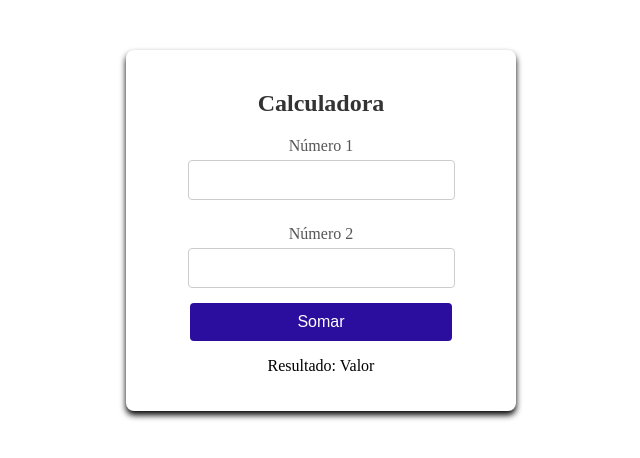
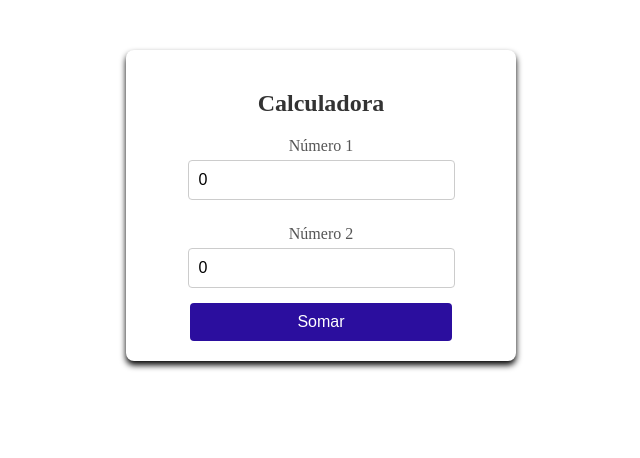
Before and after one commit to LeonSantana7/conceitos-basicos, an Angular app: page / in a window 1280 px wide. Shown: the top 458 px of the page, without its empty margins (319-959 px from the left). Built offline with nearby package versions, Linux system fonts and the light colour scheme.

Commit message:
feat(calculadora): adiciona funcionalidade de soma entre dois números

```diff
--- a/src/app/calculadora/calculadora.component.html
+++ b/src/app/calculadora/calculadora.component.html
@@ -1,17 +1,23 @@
 <div class="container">
     <div class="form-box">
-        <form>
+        <form #frm="ngForm" (ngSubmit)="calcularResultado()">
             <h2>Calculadora</h2>
             <label for="numero1">Número 1</label>
-            <input type="number" name="numero1" id="numero1">
+            <input type="number" name="numero1" id="numero1" [(ngModel)]="numero1">
 
             <label for="numero2">Número 2</label>
-            <input type="number" name="numero2" id="numero2">
+            <input type="number" name="numero2" id="numero2" [(ngModel)]="numero2">
 
             <button type="submit">Somar</button>
         </form>
+
+        <div class="result-display" *ngIf="resultado">
+            <p>Seu resultado está abaixo: <br><span id="result">{{ resultado }}</span></p>
+        </div>
+        <!-- @if (resultado) {
         <div class="result-display">
-            <p>Resultado: <span id="result">Valor</span></p>
+            <p>Resultado: <span id="result">{{ resultado }}</span></p>
         </div>
+        } -->
     </div>
 </div>
--- a/src/app/calculadora/calculadora.component.scss
+++ b/src/app/calculadora/calculadora.component.scss
@@ -1,4 +1,4 @@
-body{
+body {
     margin: 0;
     font-family: Arial, Helvetica, sans-serif;
     display: flex;
@@ -6,7 +6,7 @@ body{
     align-items: center;
 }
 
-.container{
+.container {
     display: flex;
     justify-content: center;
     align-items: center;
@@ -15,7 +15,7 @@ body{
     margin-top: 50px;
 }
 
-.form-box{
+.form-box {
     background-color: #fff;
     border-radius: 8px;
     box-shadow: 0 4px 6px #000;
@@ -24,18 +24,18 @@ body{
     text-align: center;
 }
 
-h2{
+h2 {
     margin-bottom: 20px;
     color: #333;
 }
 
-label{
+label {
     display: block;
     margin: 10px 0 5px;
     color: #555;
 }
 
-input[type="number"]{
+input[type="number"] {
     width: 70%;
     padding: 10px;
     margin-bottom: 15px;
@@ -44,7 +44,7 @@ input[type="number"]{
     font-size: 16px;
 }
 
-button{
+button {
     width: 75%;
     padding: 10px;
     background-color: #2b0e9e;
@@ -54,3 +54,17 @@ button{
     font-size: 16px;
     cursor: pointer;
 }
+
+button:hover {
+    background-color: #0056b3;
+}
+
+.result-display {
+    margin-top: 20px;
+    font-size: 18px;
+    color: #333;
+}
+
+#result {
+    font-weight: bold;
+}
--- a/src/app/calculadora/calculadora.component.ts
+++ b/src/app/calculadora/calculadora.component.ts
@@ -1,11 +1,23 @@
+import { FormsModule } from '@angular/forms';
 import { Component } from '@angular/core';
+import { CommonModule } from '@angular/common';
 
 @Component({
   selector: 'app-calculadora',
-  imports: [],
+  imports: [FormsModule, CommonModule],
   templateUrl: './calculadora.component.html',
   styleUrl: './calculadora.component.scss'
 })
 export class CalculadoraComponent {
 
+  numero1: number = 0;
+  numero2: number = 0;
+  resultado: number = 0;
+
+  calcularResultado() {
+    console.log("Chamando o método para calcular o resultado!");
+    console.log(`Numero 1: ${this.numero1}`);
+    console.log(`Numero 2: ${this.numero2}`);
+    this.resultado = this.numero1 + this.numero2;
+  }
 }
```
